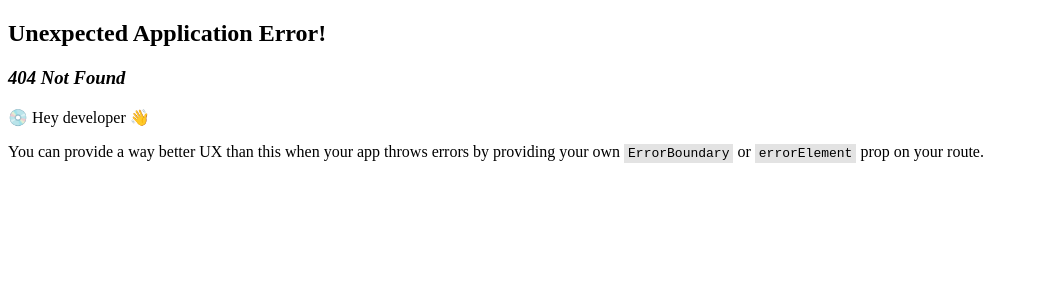
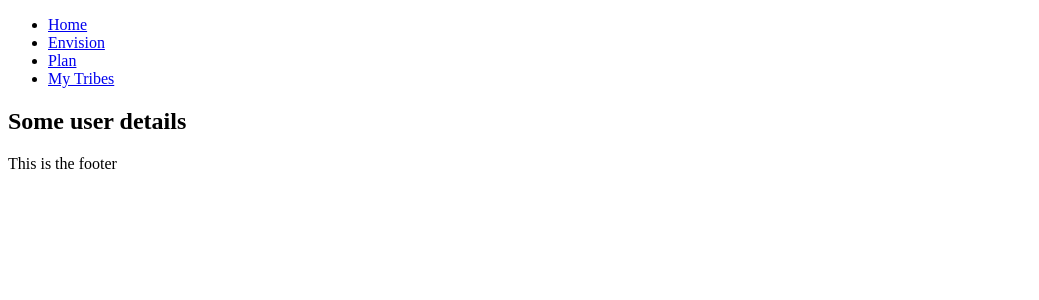
Before and after one commit to Crestone-Tech/travel-buddy, a React (Vite) app in the folder client/: page /userDetails in a window 1280 px wide. Before the commit this address had no page. Shown: the top 300 px of the page, without its empty margins (0-1039 px from the left). Built offline with nearby package versions, Linux system fonts and the light colour scheme.

Commit message:
adds UserDetails component

```diff
--- /dev/null
+++ b/client/src/components/UserDetails/index.jsx
@@ -0,0 +1,4 @@
+import React from "react";
+export default function UserDetails(props) {
+  return <h2>Some user details</h2>;
+}
```
Also changed, not shown: client/src/main.jsx (+24 -19 lines).
